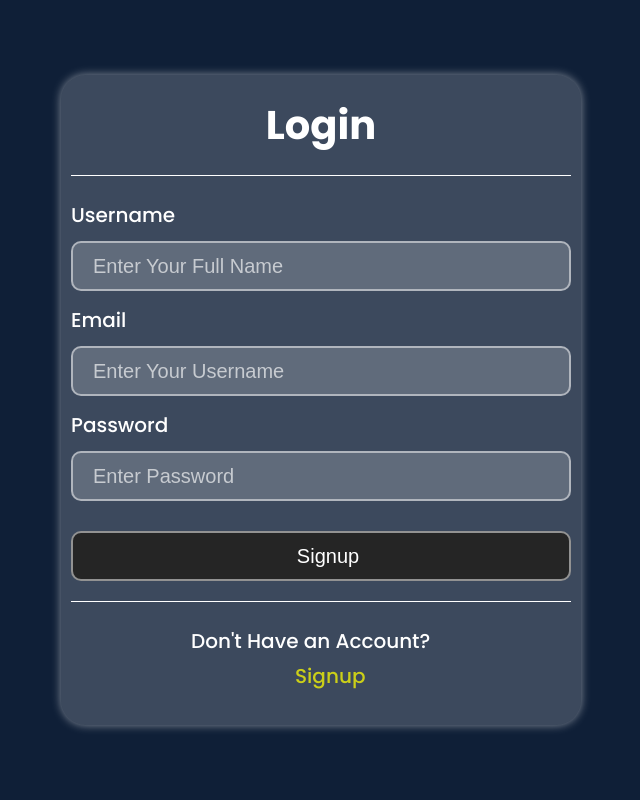
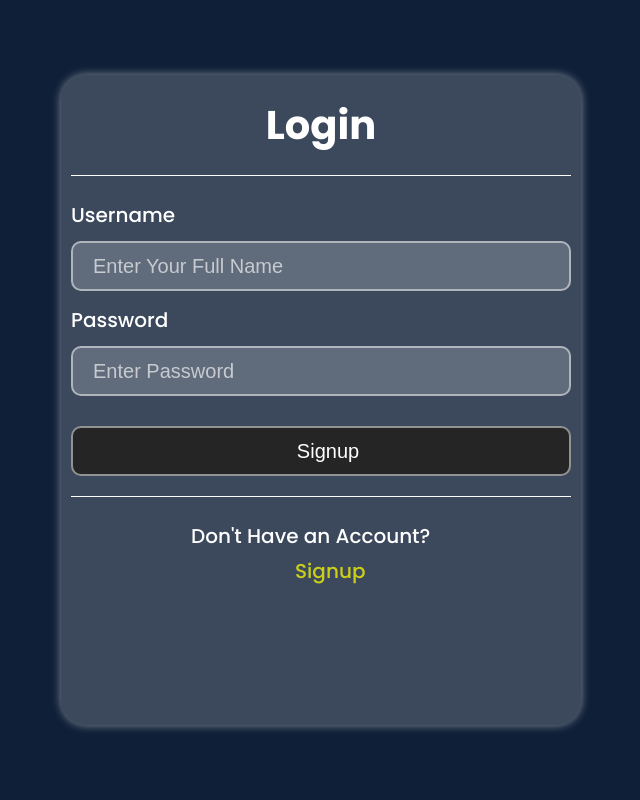
Before and after one commit to mpa-mxiang/django-todo, a Django app: template todo/todo/templates/login.html in a window 1280 px wide. Shown: the whole page, without its empty margins (319-959 px from the left). Run offline with Django 5.2, Linux system fonts and the light colour scheme; the template is opened without the code that fills it, so the values that code supplies are empty; some web fonts are replaced.

Commit message:
add view and url for login page

```diff
--- a/todo/todo/templates/login.html
+++ b/todo/todo/templates/login.html
@@ -31,13 +31,6 @@
 
 
                 <div class="field">
-                    <label>Email</label>
-
-                    <input class="inp" type="email" name="emailId" required placeholder="Enter Your Username">
-                </div>
-
-
-                <div class="field">
                     <label>Password</label>
 
                     <input class="inp" type="password" name="pwd" required placeholder="Enter Password">
--- a/todo/todo/urls.py
+++ b/todo/todo/urls.py
@@ -4,5 +4,6 @@ from . import views
 
 urlpatterns = [
     path("admin/", admin.site.urls),
-    path('', views.signup)
+    path('', views.signup),
+    path('login/', views.login)
 ]
--- a/todo/todo/views.py
+++ b/todo/todo/views.py
@@ -10,5 +10,10 @@ def signup(request):
         pwd = request.POST.get('pwd')
         new_user = User.objects.create_user(frm, email_id, pwd)
         new_user.save()
+        return redirect('/login')
 
     return render(request, 'signup.html')
+
+def login(request):
+
+    return render(request, 'login.html')
```
Also changed, not shown: todo/db.sqlite3.
